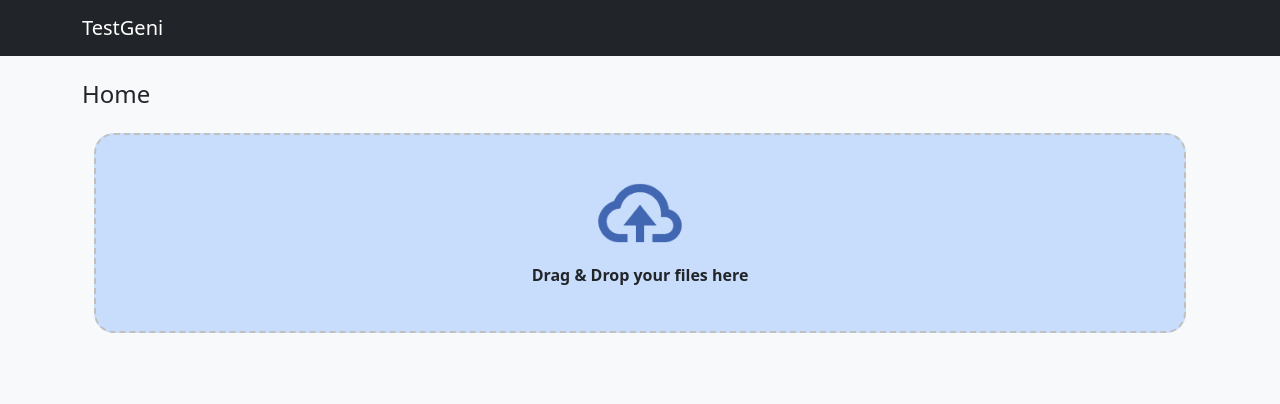
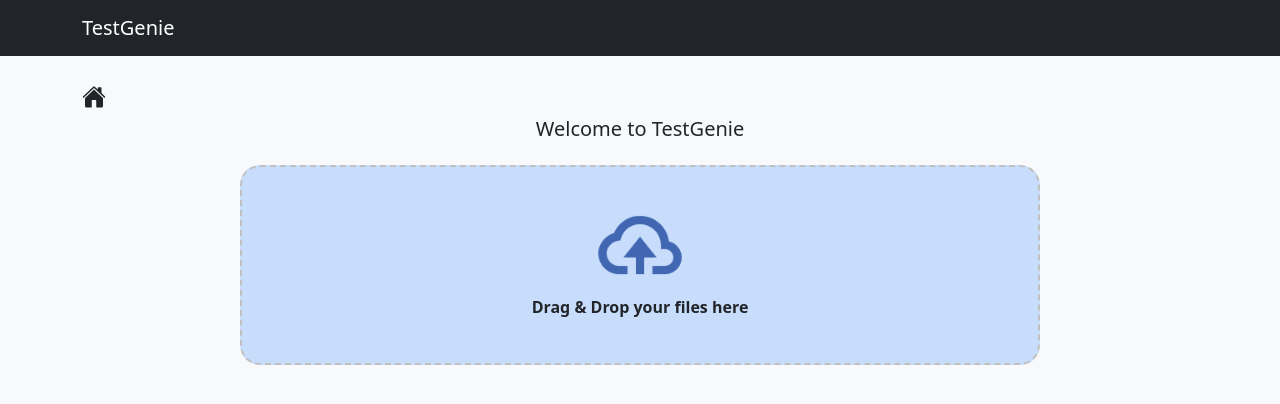
Before and after one commit to vivekcgi/test-case-generator, a React (Vite) app in the folder frontend/: page /home in a window 1280 px wide. Shown: the top 404 px of the page. Built offline with nearby package versions, Linux system fonts and the light colour scheme.

Commit message:
updated home page

```diff
--- a/frontend/package.json
+++ b/frontend/package.json
@@ -19,6 +19,7 @@
     "react-bootstrap": "^2.10.1",
     "react-dom": "^18.2.0",
     "react-dropzone": "^14.2.3",
+    "react-icons": "^5.0.1",
     "react-router-dom": "^6.22.1",
     "react-toastify": "^10.0.4",
     "xlsx": "^0.18.5",
--- a/frontend/src/componensts/Header.jsx
+++ b/frontend/src/componensts/Header.jsx
@@ -7,11 +7,11 @@ const Header = () => {
                 <div className="container container-fluid">
                     {token?
                     <Link className="navbar-brand" to="/home">
-                        TestGeni
+                        TestGenie
                     </Link>
                     :
                     <Link className="navbar-brand" to="/">
-                        TestGeni
+                        TestGenie
                     </Link>
                     }
                     <button
--- a/frontend/src/componensts/LoginForm.jsx
+++ b/frontend/src/componensts/LoginForm.jsx
@@ -30,7 +30,7 @@ const LoginForm = () => {
                     progress: undefined,
                     theme: "light",
                     });
-                navigate('/setting');
+                navigate('/home');
                 localStorage.setItem("token", response.data.data.access_token);
                 console.log(response);
             })
--- a/frontend/src/componensts/SettingForm.jsx
+++ b/frontend/src/componensts/SettingForm.jsx
@@ -127,7 +127,7 @@ const SettingForm = () => {
 								<div className="mb-3">
 									<Form.Label>Project Key</Form.Label>
 									<Form.Control
-										type="text"
+										type="password"
 										name="projectKey"
 										value={values.projectKey}
 										onChange={handleChange}
--- a/frontend/src/pages/Home.jsx
+++ b/frontend/src/pages/Home.jsx
@@ -4,6 +4,7 @@ import DropFileInput from "../componensts/DropFileInput";
 import { useEffect, useState } from "react";
 import {ProgressBar } from "react-bootstrap";
 import Loading from '../componensts/Loading';
+import { IoHome } from "react-icons/io5";
 import axios from "axios";
 
 export default function HomePage() {
@@ -76,9 +77,13 @@ export default function HomePage() {
     console.log(data.length)
     return (
         <>
-            <h4>Home</h4>
-            <div className="container-xl mt-4">
-                <DropFileInput onFileChange={(files) => onFileChange(files)} />
+            <h4><IoHome /></h4>
+            <h5 style={{ textAlign: "center"}}> Welcome to TestGenie</h5>
+            <div className="container-sm mt-4">
+                <div  style={{margin: "0 auto",  width: "800px"}} >
+        <DropFileInput onFileChange={(files) => onFileChange(files)}/>
+    </div>
+
                 {/* {progress  && <ProgressBar now={progress} label={`${progress}%`} />} */}
 
                 {isLoading && <Loading msg="File uploading in progress..." />}
```
Lines whose indentation alone changed are shown as unchanged.
